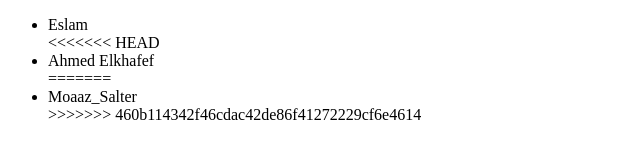
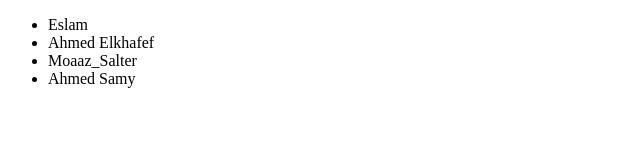
Before and after one commit to Eslam-Hamada1/AI47, a plain HTML site: page index.html in a window 1280 px wide. Shown: the whole page, without its empty margins (0-640 px from the left). Drawn offline with Linux system fonts and the light colour scheme.

Commit message:
Ahmed samy commit

```diff
--- a/index.html
+++ b/index.html
@@ -8,11 +8,9 @@
 <body>
     <ul>
         <li>Eslam</li>
-<<<<<<< HEAD
         <li>Ahmed Elkhafef</li>
-=======
         <li>Moaaz_Salter</li>
->>>>>>> 460b114342f46cdac42de86f41272229cf6e4614
+        <li>Ahmed Samy</li>
     </ul>
 </body>
 </html>
```
